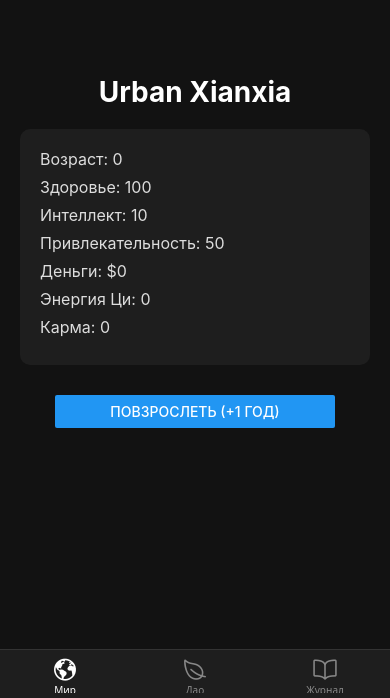
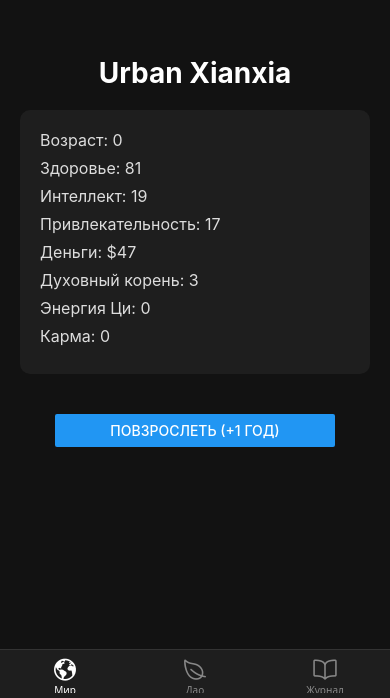
Before and after one commit to KrezPro/Urban-Xianxia-Life-Simulator, a React Native app in the folder Game/: screen / in a window 390 px wide. Shown: the part 146-844 px from the top of the page. Built offline with nearby package versions, Linux system fonts and the light colour scheme.

Commit message:
Fix XML syntax error by replacing mathematical less-than signs with greater-than in conditions. Implement incarnation phase and death UI.

```diff
--- a/Game/src/constants/GameConstants.ts
+++ b/Game/src/constants/GameConstants.ts
@@ -2,4 +2,16 @@ export const GameConstants = {
   IDLE_MIN_TIME_MS: 60000, // Минимальное время оффлайна (1 минута) для начисления ресурсов
   BASE_BREAKTHROUGH_CHANCE: 0.3, // Базовый шанс прорыва (30%)
   QI_BASE_MULTIPLIER: 10, // Делитель для расчета притока Ци от Духовного корня
+  STARTING_STATS: {
+    HEALTH_MIN: 80,
+    HEALTH_MAX: 100,
+    INT_MIN: 1,
+    INT_MAX: 20,
+    APP_MIN: 1,
+    APP_MAX: 20,
+    MONEY_MIN: 0,
+    MONEY_MAX: 500,
+    ROOT_MIN: 1,
+    ROOT_MAX: 15,
+  }
 };
--- a/Game/src/screens/LifeScreen.tsx
+++ b/Game/src/screens/LifeScreen.tsx
@@ -1,4 +1,4 @@
-import React from 'react';
+import React, { useEffect } from 'react';
 import { SafeAreaView, Text, View, Button, StyleSheet, ScrollView } from 'react-native';
 import { usePlayerStore } from '../store/usePlayerStore';
 import { useEventStore } from '../store/useEventStore';
@@ -8,11 +8,26 @@ export default function LifeScreen() {
   const player = usePlayerStore();
   const { addLog } = useEventStore();
 
+  useEffect(() => {
+    // Инициализация при первом запуске игры
+    if (player.age === 0 && player.money === 0 && player.health === 100 && player.qi === "0" && !player.isDead) {
+      player.reincarnate();
+      addLog("Вы родились в этом мире. Ваша история начинается...", "system");
+    }
+  }, []);
+
+  useEffect(() => {
+    if (player.isDead) {
+      addLog("Вы умерли. Ваша душа отправляется в бесконечный цикл Сансары...", "system");
+    }
+  }, [player.isDead]);
+
   const handleGrowOlder = () => {
     player.growOlder();
 
     // Определяем, произойдет мирское или тайное событие (20% шанс тайного)
-    const isSecretEvent = Math.random() < 0.2;
+    // Инвертировано условие, чтобы не использовать знак меньше
+    const isSecretEvent = 0.2 > Math.random();
     const eventPool = isSecretEvent ? eventsData.secret : eventsData.mundane;
     const randomEvent = eventPool[Math.floor(Math.random() * eventPool.length)];
 
@@ -26,6 +41,30 @@ export default function LifeScreen() {
     );
   };
 
+  const handleReincarnate = () => {
+    player.reincarnate();
+    addLog("Колесо Сансары совершило оборот. Вы переродились в новом теле.", "system");
+  };
+
+  if (player.isDead) {
+    return (
+      <SafeAreaView style={styles.container}>
+        <View style={styles.deadContainer}>
+          <Text style={styles.deadTitle}>ВЫ МЕРТВЫ</Text>
+          <Text style={styles.deadSubtitle}>Ваш жизненный путь прерван.</Text>
+          <Text style={styles.karmaText}>Накоплено Кармы: {player.karma}</Text>
+          <View style={styles.buttonContainer}>
+            <Button
+              title="Реинкарнация (Новая жизнь)"
+              color="#e74c3c"
+              onPress={handleReincarnate}
+            />
+          </View>
+        </View>
+      </SafeAreaView>
+    );
+  }
+
   return (
     <SafeAreaView style={styles.container}>
       <ScrollView contentContainerStyle={styles.scrollContent}>
@@ -37,6 +76,7 @@ export default function LifeScreen() {
           <Text style={styles.statText}>Интеллект: {player.intelligence}</Text>
           <Text style={styles.statText}>Привлекательность: {player.appearance}</Text>
           <Text style={styles.statText}>Деньги: ${player.money}</Text>
+          <Text style={styles.statText}>Духовный корень: {player.spiritualRoot}</Text>
           <Text style={styles.statText}>Энергия Ци: {player.qi}</Text>
           <Text style={styles.statText}>Карма: {player.karma}</Text>
         </View>
@@ -60,6 +100,29 @@ const styles = StyleSheet.create({
     alignItems: 'center',
     padding: 20,
   },
+  deadContainer: {
+    flex: 1,
+    justifyContent: 'center',
+    alignItems: 'center',
+    padding: 20,
+  },
+  deadTitle: {
+    fontSize: 36,
+    fontWeight: 'bold',
+    color: '#e74c3c',
+    marginBottom: 10,
+  },
+  deadSubtitle: {
+    fontSize: 18,
+    color: '#aaa',
+    marginBottom: 30,
+  },
+  karmaText: {
+    fontSize: 20,
+    fontWeight: '600',
+    color: '#f1c40f',
+    marginBottom: 40,
+  },
   title: {
     fontSize: 28,
     fontWeight: 'bold',
@@ -80,5 +143,6 @@ const styles = StyleSheet.create({
   },
   buttonContainer: {
     width: '80%',
+    marginTop: 10,
   }
 });
--- a/Game/src/store/usePlayerStore.ts
+++ b/Game/src/store/usePlayerStore.ts
@@ -1,6 +1,7 @@
 import { create } from 'zustand';
 import { persist, createJSONStorage } from 'zustand/middleware';
 import { zustandStorage } from './mmkvStorage';
+import { GameConstants } from '../constants/GameConstants';
 
 interface PlayerEffects {
   intelligence?: number;
@@ -12,8 +13,9 @@ interface PlayerEffects {
 }
 
 interface PlayerState {
+  isDead: boolean;
   age: number;
-  qi: string; // Используем string для безопасной сериализации больших чисел (BigInt) в MMKV
+  qi: string;
   money: number;
   intelligence: number;
   health: number;
@@ -26,10 +28,12 @@ interface PlayerState {
   growOlder: () => void;
   addQi: (amount: string) => void;
   applyEffects: (effects: PlayerEffects) => void;
+  reincarnate: () => void;
   resetPlayer: () => void;
 }
 
 const initialState = {
+  isDead: false,
   age: 0,
   qi: "0",
   money: 0,
@@ -41,6 +45,10 @@ const initialState = {
   cultivationStage: 'mortal',
 };
 
+const getRandomInt = (min: number, max: number) => {
+  return Math.floor(Math.random() * (max - min + 1)) + min;
+};
+
 export const usePlayerStore = create<PlayerState>()(
   persist(
     (set) => ({
@@ -49,24 +57,51 @@ export const usePlayerStore = create<PlayerState>()(
       setHasHydrated: (state) => set({ hasHydrated: state }),
       growOlder: () => set((state) => ({ age: state.age + 1 })),
       addQi: (amount) => set((state) => {
+        if (state.isDead) return state;
         const current = BigInt(state.qi);
         const add = BigInt(amount);
         return { qi: (current + add).toString() };
       }),
       applyEffects: (effects) => set((state) => {
+        if (state.isDead) return state;
+
         const newState: Partial<PlayerState> = {};
-        if (effects.health) newState.health = Math.max(0, state.health + effects.health);
-        if (effects.intelligence) newState.intelligence = state.intelligence + effects.intelligence;
-        if (effects.appearance) newState.appearance = state.appearance + effects.appearance;
-        if (effects.karma) newState.karma = state.karma + effects.karma;
-        if (effects.money) newState.money = state.money + effects.money;
-        if (effects.qi) {
+
+        if (effects.health !== undefined) {
+          newState.health = Math.max(0, state.health + effects.health);
+          if (newState.health <= 0) {
+            newState.isDead = true;
+          }
+        }
+        if (effects.intelligence !== undefined) newState.intelligence = Math.max(0, state.intelligence + effects.intelligence);
+        if (effects.appearance !== undefined) newState.appearance = Math.max(0, state.appearance + effects.appearance);
+        if (effects.karma !== undefined) newState.karma = state.karma + effects.karma;
+        if (effects.money !== undefined) newState.money = Math.max(0, state.money + effects.money);
+
+        if (effects.qi !== undefined) {
           const currentQi = BigInt(state.qi);
           const addQi = BigInt(effects.qi);
           const resultQi = currentQi + addQi;
-          newState.qi = resultQi < 0n ? "0" : resultQi.toString();
+          // Инвертировано условие, чтобы не использовать знак меньше
+          newState.qi = 0n > resultQi ? "0" : resultQi.toString();
         }
+
         return newState;
+      }),
+      reincarnate: () => set((state) => {
+        const { STARTING_STATS } = GameConstants;
+        return {
+          isDead: false,
+          age: 0,
+          qi: "0",
+          cultivationStage: 'mortal',
+          karma: state.karma,
+          health: getRandomInt(STARTING_STATS.HEALTH_MIN, STARTING_STATS.HEALTH_MAX),
+          intelligence: getRandomInt(STARTING_STATS.INT_MIN, STARTING_STATS.INT_MAX),
+          appearance: getRandomInt(STARTING_STATS.APP_MIN, STARTING_STATS.APP_MAX),
+          money: getRandomInt(STARTING_STATS.MONEY_MIN, STARTING_STATS.MONEY_MAX),
+          spiritualRoot: getRandomInt(STARTING_STATS.ROOT_MIN, STARTING_STATS.ROOT_MAX),
+        };
       }),
       resetPlayer: () => set({ ...initialState }),
     }),
```
Also changed, not shown: Game/DataForAI.txt, Game/PlanOfDevelopment.txt, 1 other file (tests, documents, lock files or other folders).
